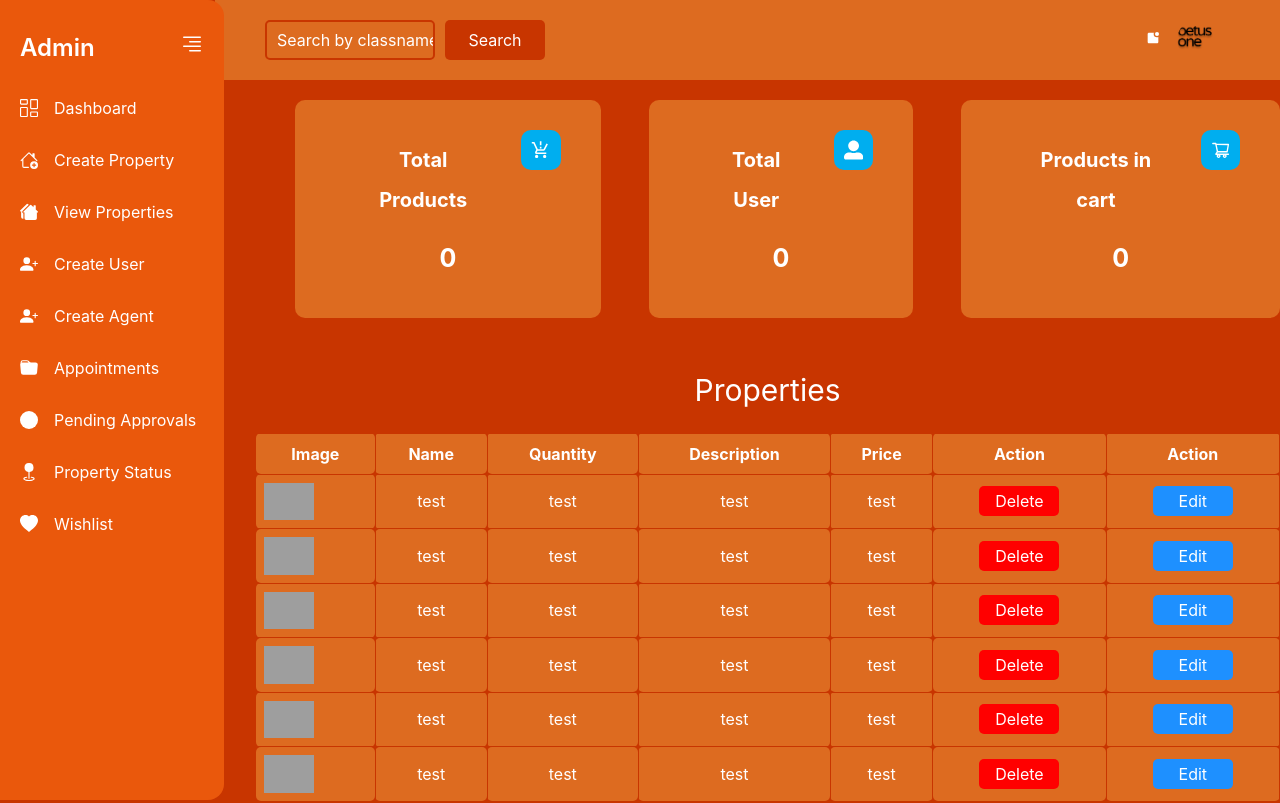
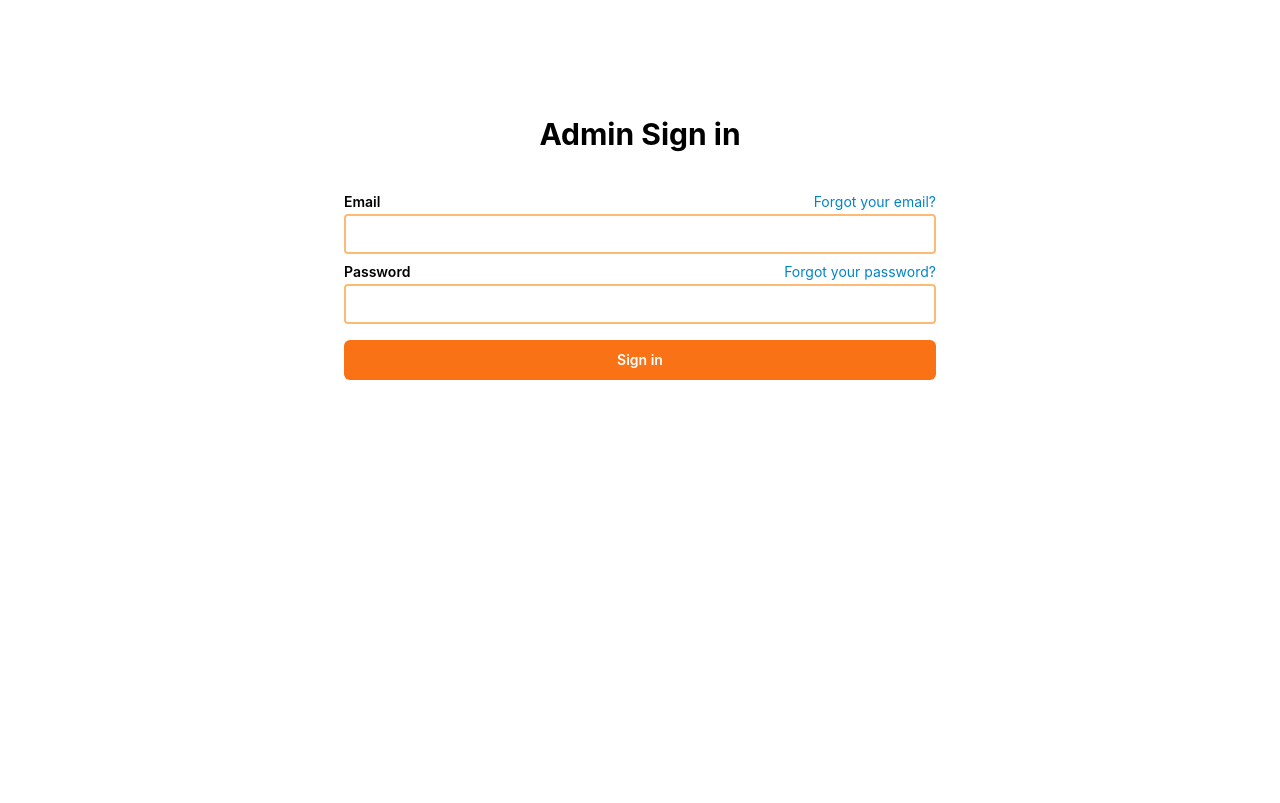
Before and after one commit to Kingsley320/Coetus_One_Admin, a React (Vite) app: page / in a window 1280 px wide. Shown: the top 803 px of the page. Built offline with nearby package versions, Linux system fonts and the light colour scheme; grey boxes are pictures that could not be loaded.

Commit message:
added a login file and function

```diff
--- a/src/App.jsx
+++ b/src/App.jsx
@@ -11,6 +11,7 @@ import ViewWishlist from './pages/ViewWishlist';
 import Admin from './pages/Admin';
 import NewUser from './pages/NewUser';
 import CreateAgent from './pages/CreateAgent';
+import Login from './pages/Login';
 
 function App() {
 
@@ -18,8 +19,8 @@ function App() {
     <>
       <BrowserRouter>
       <Routes>
-        <Route path="/" element={<Admin />}/>
-        {/* <Route path="/dashboard" element={<Dashboard />}/> */}
+        <Route path="/" element={<Login />}/>
+        <Route path="/dashboard" element={<Admin />}/>
 
         <Route path="/appointments" element={<AppointmentBookings />}/>
         <Route path="/single-property" element={<SingleProperty />}/>
@@ -28,12 +29,10 @@ function App() {
         <Route path="/create-user" element={<NewUser />}/>
         <Route path="/create-agent" element={<CreateAgent />}/>
 
-
         <Route path="/view-properties"  element={<PropertyPage />}/>
         <Route path="/pending-approvals" element={<ApprovePropertyStatus />}/>
         <Route path="/property-status" element={<AdminPropertiesStatus />}/>
         <Route path="/wishlist" element={<ViewWishlist />}/>
-
 
       </Routes>
       </BrowserRouter>
--- a/src/components/AdminAppointments.jsx
+++ b/src/components/AdminAppointments.jsx
@@ -2,17 +2,41 @@ import img1 from "../assets/images/1961546823-544968651-original.jpg";
 import img2 from "../assets/images/image (7).jpg";
 import img3 from "../assets/images/2961546823-544968651-original.jpg";
 import AppointmentCard from "./AppointmentCard";
+import axios from "axios";
+import { useEffect } from "react";
 
 export default function AdminAppointments() {
+
+    const handleAppointments = async () => {
+        // const axios = require('axios');
+        const token = "eyJhbGciOiJIUzI1NiIsInR5cCI6IkpXVCJ9.eyJpZCI6IjY0YjY5MDQxMTFkNDU1NTljODg0MGIxMiIsImVtYWlsIjoia2luZ3NsZXkxOUBjb2V0dXNvbmUuY29tIiwiZnVsbF9uYW1lIjoiS2luZ3NsZXkgRGV2Iiwicm9sZSI6Ik1FUkNIQU5UIiwiaWF0IjoxNjg5ODU4Nzg0LCJleHAiOjE2ODk4NzY3ODR9.fvIJYOtF5fs-R67tdktzh4_p-BdjlWkLoXDcV18fnlw";
+
+
+        const config = {
+            headers: { Authorization: `Bearer ${token}` }
+        }
+
+        try {
+            const Appointments = await axios.get(`http://property.reworkstaging.name.ng/v1/appointments?agent=:agent_id&completed=true&page=0&limit=10`, config);
+            console.log(Appointments.data);
+        } catch (error) {
+            log(error);
+        }
+    }
+
+    useEffect(() => {
+        handleAppointments();
+    }, [])
+
     return (
         <>
             <div className="w-full border-2 rounded-xl shadow-lg h-auto p-5 mt-10 m-10 ml-64 border-1 overflow-y-scroll">
                 <h1 className="w-full text-2xl font-bold block text-center mb-4 "> Appointments</h1>
                 <div className="grid grid-cols-3 gap-5">
-                <AppointmentCard img={img3} city="Carlifornia carlifonia" price="$7,800,000" tenant="Tenant" time="12:00pm" date="08th July, 2023"/>
-                <AppointmentCard img={img1} city="Bay Area" price="$1,200,000" tenant="Coetus-One" time="2:00pm" date="17th July, 2023"/>
-                <AppointmentCard img={img2} city="Bay Area" price="$2,200,000" tenant="Manuel Chris" time="11:00am" date="21st July, 2023"/>
-                <AppointmentCard img={img3} city="Bay Area" price="$1,800,000" tenant="Suleiman" time="3:00pm" date="04th July, 2023"/>
+                    <AppointmentCard img={img3} city="Carlifornia carlifonia" price="$7,800,000" tenant="Tenant" time="12:00pm" date="08th July, 2023" />
+                    <AppointmentCard img={img1} city="Bay Area" price="$1,200,000" tenant="Coetus-One" time="2:00pm" date="17th July, 2023" />
+                    <AppointmentCard img={img2} city="Bay Area" price="$2,200,000" tenant="Manuel Chris" time="11:00am" date="21st July, 2023" />
+                    <AppointmentCard img={img3} city="Bay Area" price="$1,800,000" tenant="Suleiman" time="3:00pm" date="04th July, 2023" />
                 </div>
             </div>
         </>
--- a/src/components/SideBar.jsx
+++ b/src/components/SideBar.jsx
@@ -4,12 +4,20 @@ import AppointmentBookings from "../pages/AppointmentBookings";
 import PropertyPage from "../pages/PropertyPage-admin";
 
 function SideBar() {
+
+    function handleLogout(e) {
+        e.preventDefault();
+        sessionStorage.removeItem("admin-token");
+        window.location = "/" ;
+    }
+
+
     return (
         <>
             <div className="h-screen w-56 rounded-ee-2xl rounded-tr-2xl  py-8 bg-orange-600 text-white fixed top-0 z-10">
                 <h1 className="flex justify-between text-2xl font-semibold mb-5 px-5">Admin <BsTextRight /></h1>
                 <div>
-                    <Link to="/" className="w-full flex gap-4 my-1 py-3 px-5 hover:bg-orange-800 group focus:pl-14 focus:bg-orange-800"><BsColumnsGap className="text-lg my-auto group-hover:scale-125 group-focus:scale-125 " /> Dashboard</Link>
+                    <Link to="/dashboard" className="w-full flex gap-4 my-1 py-3 px-5 hover:bg-orange-800 group focus:pl-14 focus:bg-orange-800"><BsColumnsGap className="text-lg my-auto group-hover:scale-125 group-focus:scale-125 " /> Dashboard</Link>
 
                     <Link to="/create-properties" className="w-full flex gap-4 my-1 py-3 px-5 hover:bg-orange-800 group focus:pl-14 focus:bg-orange-800"><BsHouseAdd className="text-lg my-auto group-hover:scale-125 group-focus:scale-125 " /> Create Property</Link>
 
@@ -21,7 +29,6 @@ function SideBar() {
 
                     <Link to="/create-agent"  className=" w-full flex gap-4 my-1 py-3 px-5 hover:bg-orange-800 group focus:pl-14 focus:bg-orange-800"><BsFillPersonPlusFill className="text-lg my-auto group-hover:scale-125 group-focus:scale-125  " />Create Agent</Link>
 
-                    {/* <Link to="/agents"  className=" w-full flex gap-4 my-1 py-3 px-5 hover:bg-orange-800 group focus:pl-14 focus:bg-orange-800"><BsFillPersonFill className="text-lg my-auto group-hover:scale-125 group-focus:scale-125  " />Agents</Link> */}
 
                     <Link to="/appointments" element={<AppointmentBookings />} className=" w-full flex gap-4 my-1 py-3 px-5 hover:bg-orange-800 group focus:pl-14 focus:bg-orange-800"><BsFillFolderFill className="text-lg my-auto group-hover:scale-125 group-focus:scale-125  " />Appointments</Link>
 
@@ -33,6 +40,7 @@ function SideBar() {
 
                     <Link to="/wishlist"  className=" w-full flex gap-4 my-1 py-3 px-5 hover:bg-orange-800 group focus:pl-14 focus:bg-orange-800"><BsHeartFill className="text-lg my-auto group-hover:scale-125 group-focus:scale-125  " />Wishlist</Link>
 
+                    <button className=" w-full flex gap-4 my-1 py-3 px-5 hover:bg-orange-800 group focus:pl-14 focus:bg-orange-800" onClick ={(e) => handleLogout(e)}><BsFillCircleFill className="text-lg my-auto group-hover:scale-125 group-focus:scale-125  " />Logout</button>
                 </div>
             </div>
         </>
--- a/src/pages/Admin.jsx
+++ b/src/pages/Admin.jsx
@@ -59,7 +59,7 @@ function Admin() {
                     <div className="cards" ref={elementRef} onClick={scrollToElement}>
                         <div className="card1">
                             <div className="title-icon">
-                                <h3>Total Products</h3>
+                                <h3>Total Properties</h3>
                                 <MdProductionQuantityLimits className="Icon" />
                             </div>
                             <h2>0</h2>
@@ -73,7 +73,7 @@ function Admin() {
                         </div>
                         <div className="card3">
                             <div className="title-icon">
-                                <h3> Products in cart</h3>
+                                <h3> Products in Wishlist</h3>
                                 <AiOutlineShoppingCart className="Icon" />
                             </div>
                             <h2>0</h2>
--- /dev/null
+++ b/src/pages/Login.jsx
@@ -0,0 +1,64 @@
+import { useState } from 'react';
+import { useNavigate } from "react-router-dom";
+import axios from 'axios';
+
+
+function Login() {
+    const baseURL = "http://property.reworkstaging.name.ng/v1/auth/login";
+    const [err, setErr] = useState(false);
+    const password = 'rework';
+    const [pass, setPass] = useState('');
+    const [email, setEmail] = useState('');
+    const navigate = useNavigate();
+
+    const handleSubmit = async (e) => {
+        e.preventDefault();
+        if (pass === '' || email === '') {
+            setErr(true);
+        }
+        else{
+            const auth = {
+                "email": email,
+                "password": pass
+            }
+            try{
+                const login = await axios.post(baseURL, auth)
+                const token = login.data.data.token;
+                sessionStorage.setItem("admin-token", token );
+                console.log(login.data.data.token);
+                if(login.data){
+                    navigate("/dashboard");
+                }
+            }catch (err){
+                console.log(err);
+            }
+           }
+    }
+
+
+    return (
+        <>
+            <div className=' mb-28 text-center h-[67vh] pt-20 mx-80 bg-transparent'>
+                <div className='border-1 border-gray-400 text-left w-85 mx-auto mt-4 rounded-md px-6 py-5 my-8 font-sans'>
+                    <h1 className='text-center text-3xl font-Arial font-bold mb-10'>Admin Sign in</h1>
+                    <form action="">
+                        <div className='my-2'>
+                            <label className='text-sm flex justify-between font-semibold mb-0.5'>Email <a href="#" className='text-sky-600 font-normal hover:underline underline-offset-4'>Forgot your email?</a></label>
+                            <input type="text" className='w-full rounded xl outline-none border-2 border-orange-300 text-sm text-black py-1 px-3 focus:border-orange-600 bg-transparent' value={email} onChange={(e) => setEmail(e.target.value)} />
+                            {err === true && email === '' ? <span className='text-red-600'>Email Required</span> : null}
+                        </div>
+                        <div className='my-2'>
+                            <label className='text-sm flex justify-between font-semibold mb-0.5'>Password <a href="#" className='text-sky-600 font-normal hover:underline underline-offset-4'>Forgot your password?</a></label>
+                            <input type="password" className='w-full rounded xl outline-none border-2 border-orange-300 text-sm text-black py-1 px-3 focus:border-orange-600 bg-transparent' value={pass} onChange={(e) => setPass(e.target.value)} />
+                            {err === true && pass === '' ? <span className='text-red-600'>Password Required</span> : null}
+                        </div>
+                        <button className=' w-full bg-orange-500 text-white font-semibold text-sm mx-auto mt-2 my-2 py-1.5 rounded-md hover:bg-orange-600' onClick={handleSubmit}>Sign in</button>
+                    </form>
+
+                </div>
+            </div>
+
+        </>
+    )
+}
+export default Login
```
Also changed, not shown: src/pages/AgentViewWishlist.jsx (deleted, +0 -71 lines).
